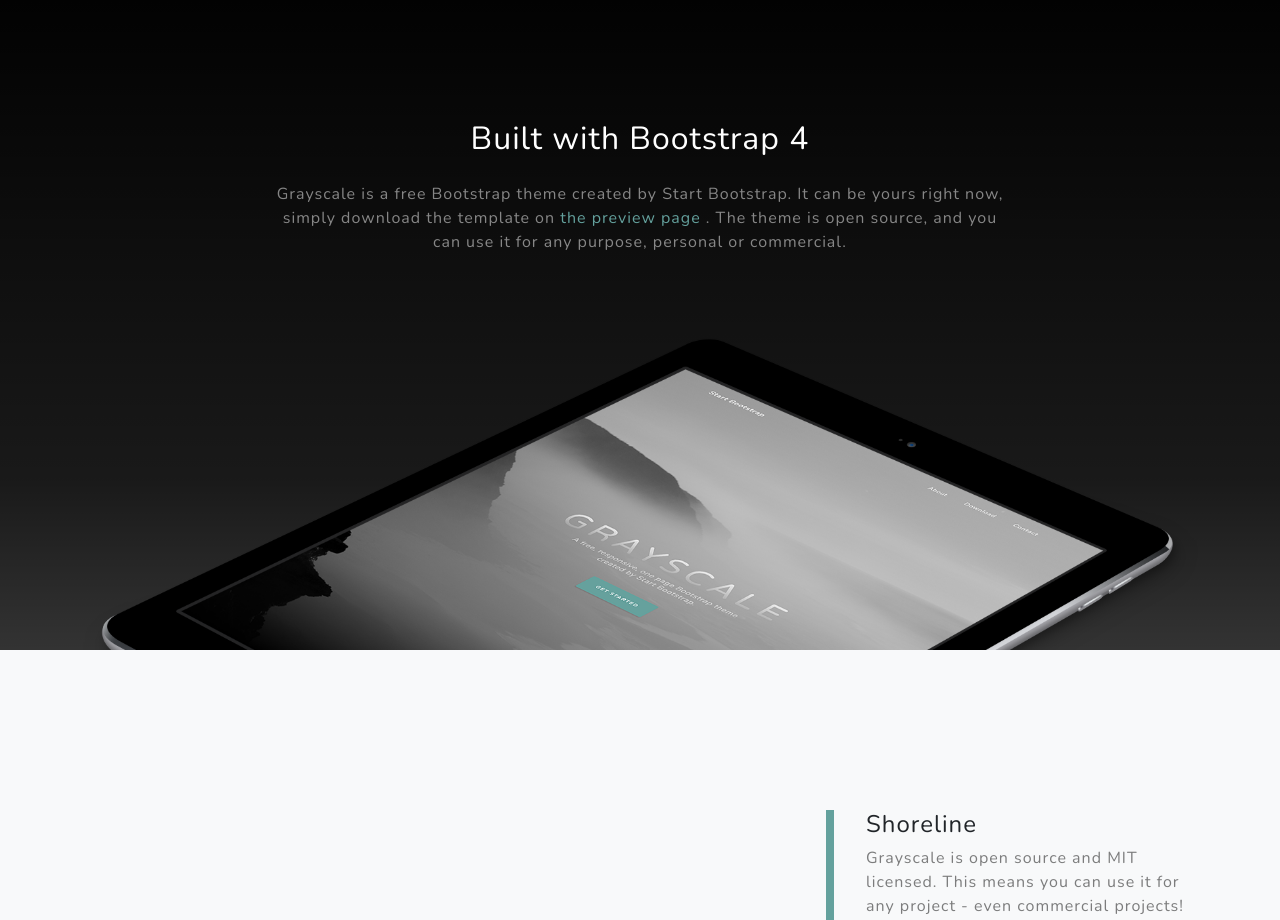
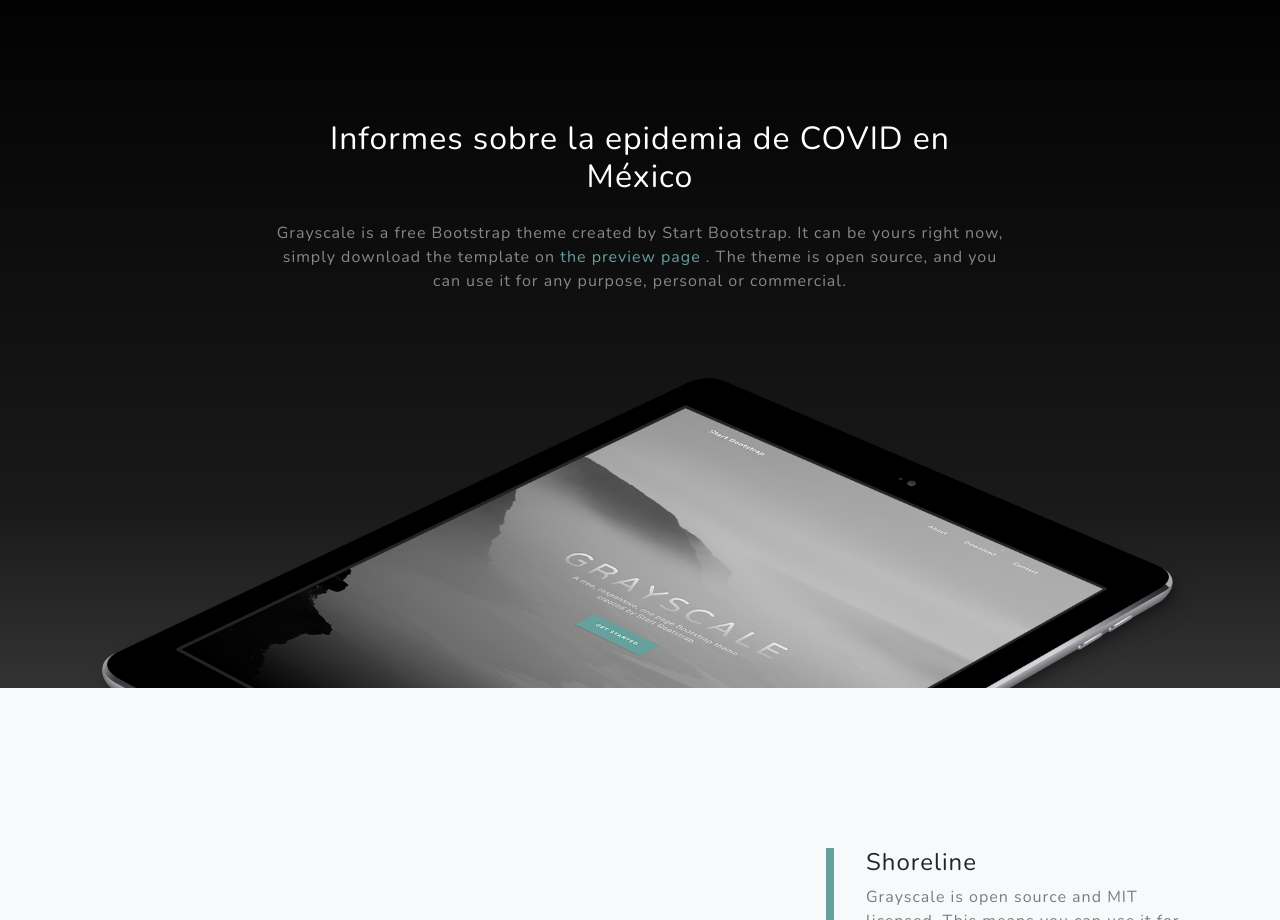
Before and after one commit to Noemi2208/SARS-COV-2-EPIDEMIOLOGY, a plain HTML site: page index.html in a window 1280 px wide. Shown: the part 840-1760 px from the top of the page. Drawn offline with nearby package versions, Linux system fonts and the light colour scheme.

Commit message:
Update index.html

```diff
--- a/index.html
+++ b/index.html
@@ -48,7 +48,7 @@
             <div class="container">
                 <div class="row">
                     <div class="col-lg-8 mx-auto">
-                        <h2 class="text-white mb-4">Built with Bootstrap 4</h2>
+                        <h2 class="text-white mb-4">Informes sobre la epidemia de COVID en México</h2>
                         <p class="text-white-50">
                             Grayscale is a free Bootstrap theme created by Start Bootstrap. It can be yours right now, simply download the template on
                             <a href="https://startbootstrap.com/template-overviews/grayscale/">the preview page</a>
```
